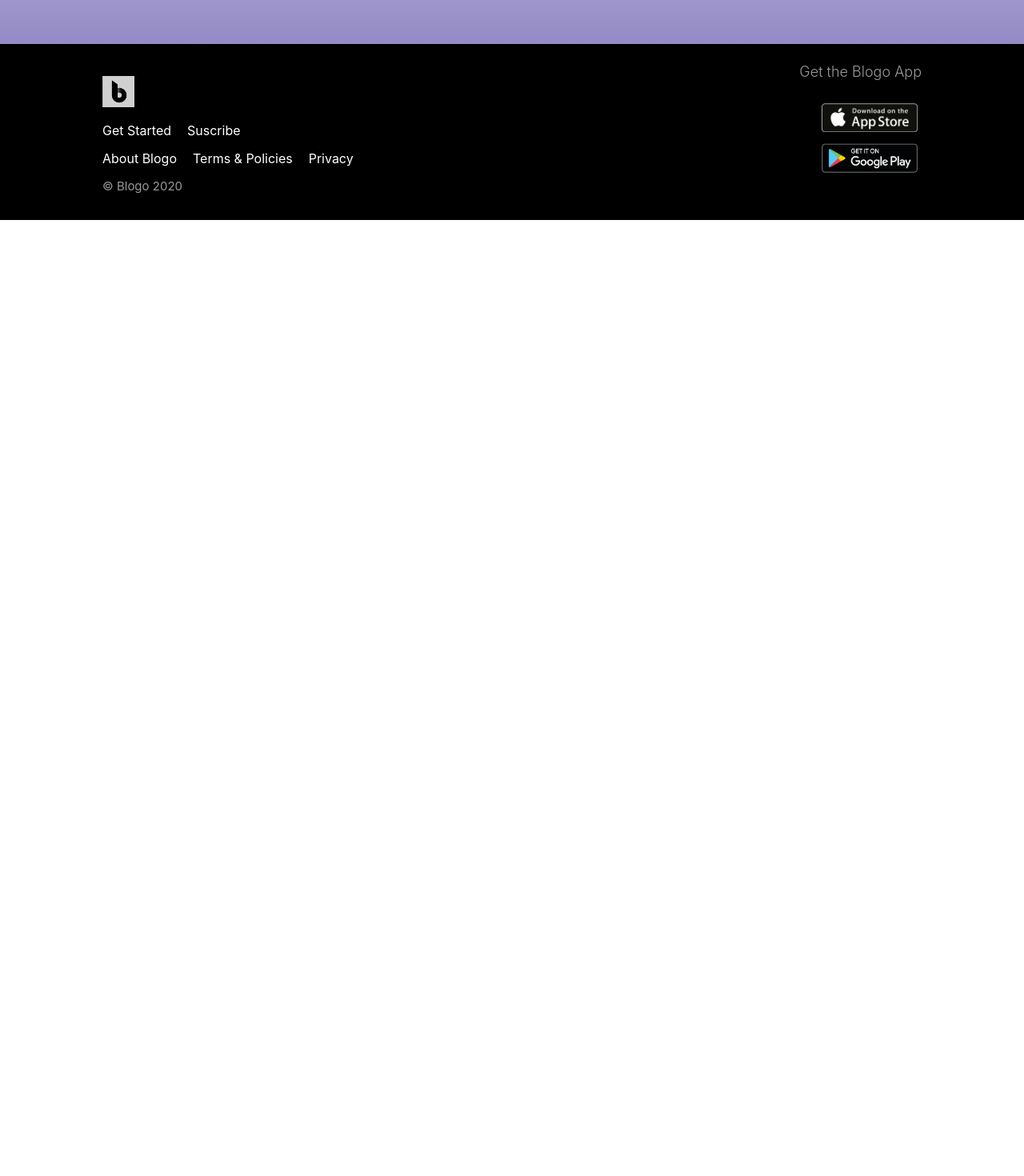
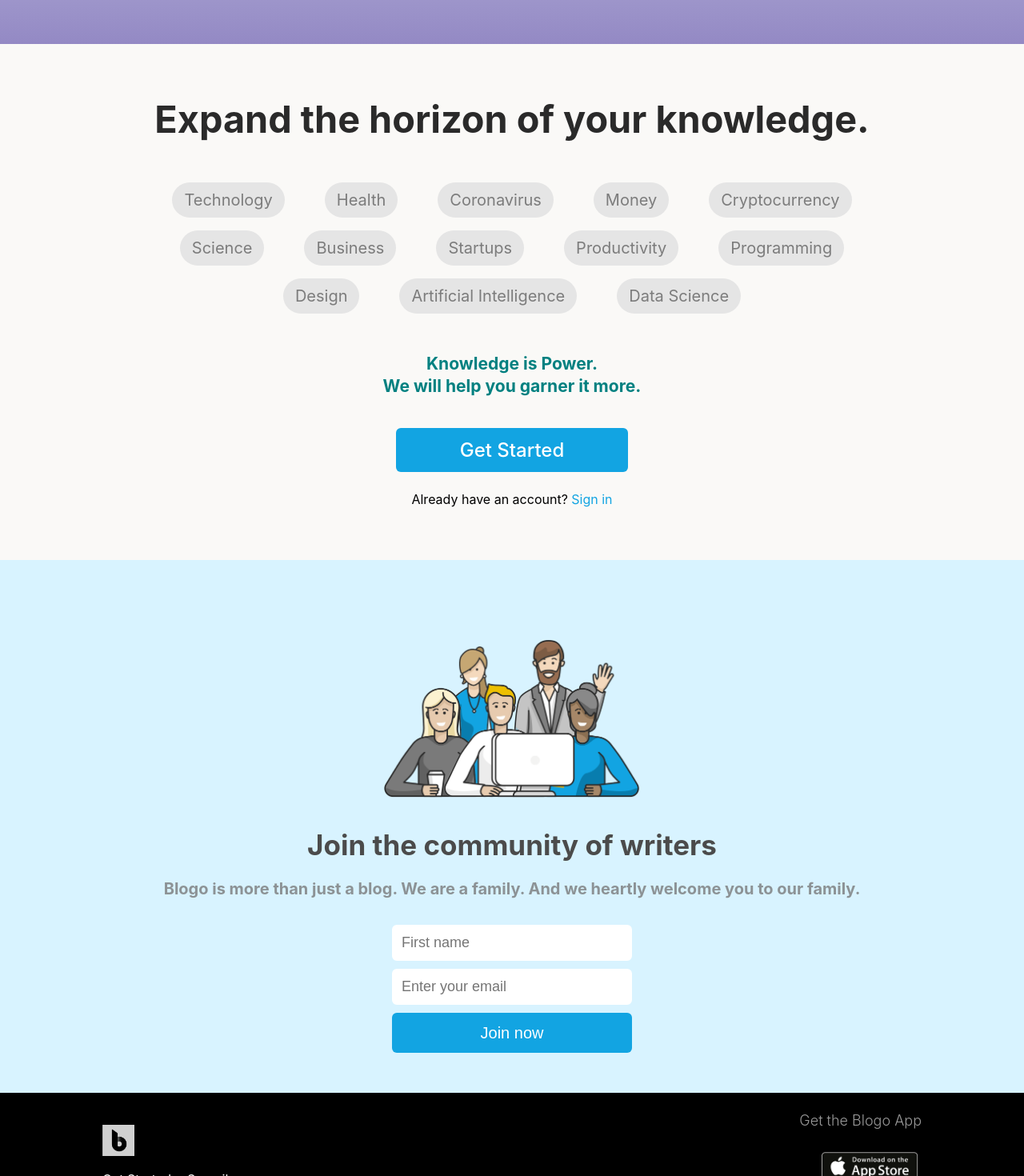
Before and after one commit to awanshrestha/blogo, a React (Create React App) app: page / in a window 1280 px wide. Shown: the part 540-2010 px from the top of the page at 80% size. Before the commit the page ends 815 px from the top, so only its background shows below. Built offline with nearby package versions, Linux system fonts and the light colour scheme.

Commit message:
Adds home page

```diff
--- a/src/components/Footer/Footer.js
+++ b/src/components/Footer/Footer.js
@@ -1,5 +1,4 @@
 import React from 'react';
-import {Link} from 'react-router-dom';
 import './footer.css'
 
 const appStoreDownload = require('../../assets/images/apple.png');
--- a/src/pages/Home/Home.js
+++ b/src/pages/Home/Home.js
@@ -1,7 +1,9 @@
 import React from 'react';
+import Topics from './Topics';
 import './home.css';
 
 const writingBlog = require('../../assets/images/writing-blog.png');
+const community = require('../../assets/images/community.png');
 
 function Home(){
     return(
@@ -27,6 +29,31 @@ function Home(){
                 </div>
             </div>
            </div>
+           <div>
+               <Topics/>
+           </div>
+           <div className = 'call-to-action'>
+               <a href="#" className = 'call-to-action-start'>Get Started</a> <br/> <br/>
+               <p>Already have an account? <a href="#"> Sign in</a></p>
+           </div>
+           <div className = 'join-the-writers'>
+               <div className = 'writers-photo'>
+                   <img src={community} alt="Community of writers"/>
+               </div>
+               <div>
+                   <h3>Join the community of writers</h3>
+                   <h5>Blogo is more than just a blog. We are a family. And we heartly welcome you to our family.</h5>
+               </div>
+               <div>
+                    <form>
+                        <input type="text" placeholder = 'First name'/>
+                        <br/>
+                        <input type="email"  placeholder = 'Enter your email'/>
+                        <br/>
+                        <input type="submit" value="Join now" />
+                    </form>
+               </div>
+           </div>
         </div>
     );
 }
--- /dev/null
+++ b/src/pages/Home/Topics.js
@@ -0,0 +1,33 @@
+import React from 'react';
+import './hometopic.css';
+
+function Topics(){
+    const topics = ['Technology', 'Health', 'Coronavirus', 'Money', 'Cryptocurrency', 'Science', 'Business', 'Startups' , 'Productivity', 'Programming' , 'Design', 'Artificial Intelligence', 'Data Science']
+
+    return(
+        <div>
+           <div className = 'home-topics-container'>
+               <div className = 'topics-text'>
+                    <h3>Expand the horizon of your knowledge.</h3>
+               </div>
+               <div className = 'topic-list-home'>
+                       {topics.map( topic =>{
+                           return (
+                               <li className = 'topic-in-homepage'>
+                                   <a href="#">{topic}</a>
+                               </li>
+                           )
+                       })}
+               </div>
+               <div className = 'topics-text-bottom'>
+                    <h3>Knowledge is Power.
+                        <br/>
+                        We will help you garner it more.
+                    </h3>
+               </div>
+           </div>
+        </div>
+    );
+}
+
+export default Topics;
--- a/src/pages/Home/home.css
+++ b/src/pages/Home/home.css
@@ -1,5 +1,6 @@
 .homepage{
     min-height: calc(100vh - 290px);
+    background-color: #FAF9F7;
 }
 
 .homepage-top-container{
@@ -43,3 +44,97 @@
     font-weight: 100 !important;
     color: #4e4e4ec2;
 }
+
+.call-to-action{
+    text-align: center;
+    margin: 0 auto;
+    width: 100%;
+    display: inline-block;
+    margin-bottom: 50px;
+}
+
+.call-to-action a{
+    text-decoration: none;
+    cursor: pointer;
+    color: #12A4E2;
+}
+
+.call-to-action > a{
+    padding: 13px 80px;
+    font-size: 24px;
+    font-weight: 500;
+    line-height: 30px;
+    cursor: pointer;
+    background: #12A4E2;
+    color: #fff !important;
+    border: none;
+    border-radius: 6px;
+    text-align: center;
+    box-sizing: border-box;
+    white-space: pre;
+    outline: none;
+    transition: all .3s ease;
+}
+
+.call-to-action > a:hover , .join-the-writers input[type = "submit"]:hover{
+    background: #087dae;
+}
+
+.join-the-writers{
+    background-color: #D8F3FF;
+    margin:0 auto;
+    width: 100%;
+    text-align: center;
+}
+
+.writers-photo img{
+    width: 320px;
+    margin: 100px 20px 20px;
+}
+
+.join-the-writers h3{
+    font-size: 35px;
+    line-height: 40px;
+    margin: 15px 10px 5px;
+    color: rgb(75, 75, 75);
+}
+
+.join-the-writers h5{
+    font-size: 20px;
+    line-height: 40px;
+    margin: 15px 10px 20px;
+    color: rgba(114, 114, 114, 0.753);
+}
+
+.join-the-writers input[type = "text"], .join-the-writers input[type = "email"]{
+    border: 2px solid #fff;
+    margin: 5px;
+    border-radius: 6px;
+    padding: 10px;
+    font-size: 18px;
+    line-height: normal;
+    box-sizing: border-box;
+    outline: none;
+    overflow: visible;
+    width: 300px;
+    transition: all .3s ease;
+}
+
+.join-the-writers input[type = "text"]:focus,.join-the-writers input[type = "email"]:focus{
+    border: 2px solid rgb(93, 186, 240);
+}
+
+.join-the-writers input[type = "submit"]{
+    margin: 5px 20px 50px;
+    border: none !important;
+    cursor: pointer;
+    white-space: nowrap;
+    font-size: 20px;
+    line-height: 30px;
+    padding: 10px;
+    border-radius: 6px;
+    width: 300px;
+    background-color:  #12A4E2;
+    color: #fff;
+    transition: all .3s ease;
+}
--- /dev/null
+++ b/src/pages/Home/hometopic.css
@@ -0,0 +1,55 @@
+.home-topics-container{
+    width: 80%;
+    margin: 0 auto;
+    padding-bottom: 30px;
+}
+
+.topics-text{
+    font-size: 40px;
+    line-height: 48px;
+    font-weight: 400;
+    color: #2a2a2a;
+    margin: 70px auto 10px;
+    text-align: center;
+    width: 100%;
+}
+
+.topics-text-bottom{
+    font-size: 18px;
+    line-height: 28px;
+    font-weight: 400;
+    color: #2a2a2a;
+    text-align: center;
+    width: 100%;
+    color: teal;
+}
+
+.topic-list-home{
+    flex-direction: row;
+    justify-content: center;
+    text-align: center;
+    padding-bottom: 20px;
+}
+
+.topic-list-home li{
+    list-style: none;
+    display: inline-block;
+}
+
+.topic-list-home a{
+    text-decoration: none;
+    white-space: nowrap;
+    font-size: 20px;
+    line-height: 60px;
+    margin: 25px;
+    padding: 10px 15px;
+    border-radius: 50px;
+    background-color: #E5E5E5;
+    color: rgba(97, 97, 97, 0.801);
+    transition: all .3s ease;
+}
+
+.topic-list-home a:hover{
+    background-color: rgb(206, 206, 206);
+    text-decoration: underline;
+}
```
Also changed, not shown: src/assets/images/community.png (added).
